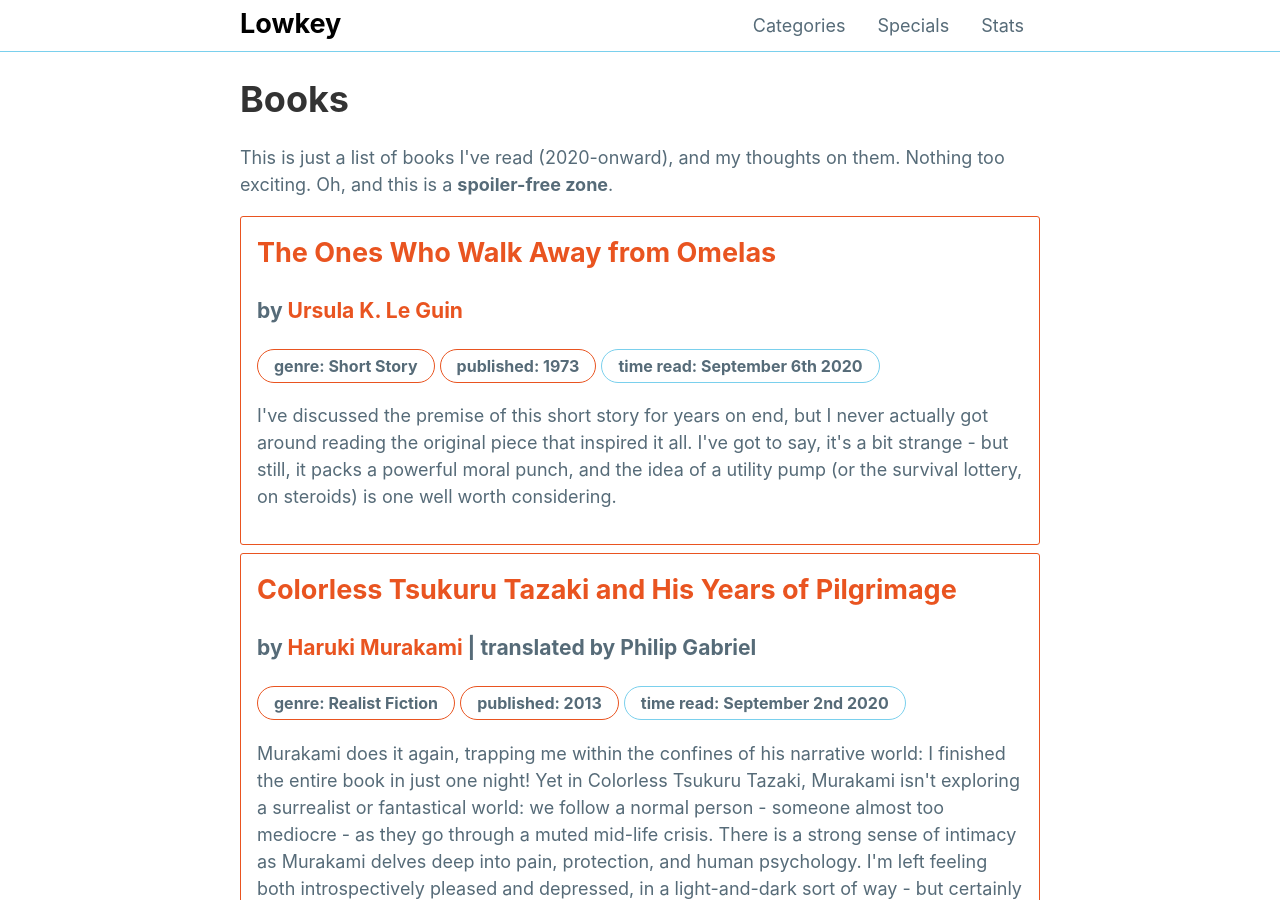
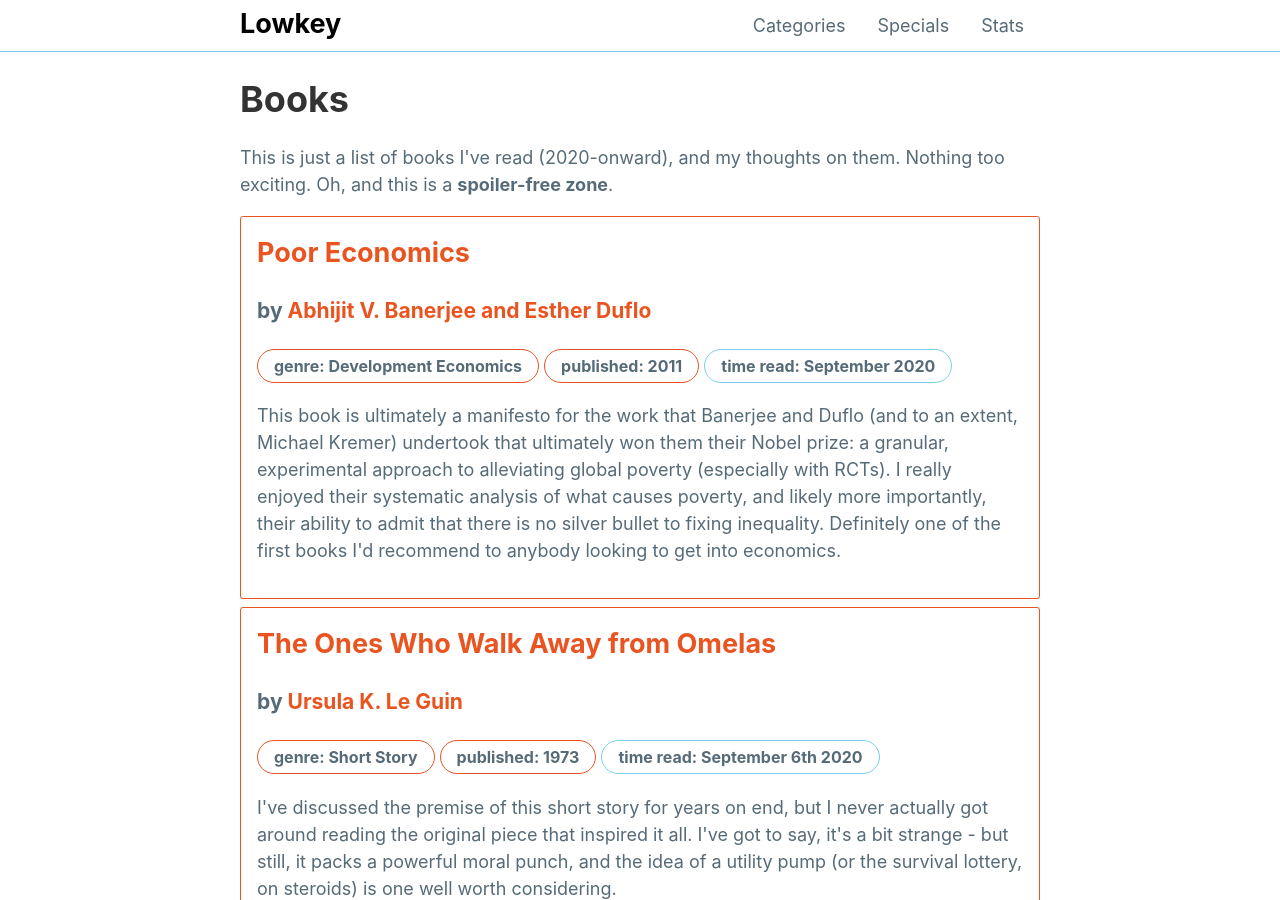
Before and after one commit to mattxwang/lowkey, a Jekyll site: the page built from stats/books.html, in a window 1280 px wide and 900 px high. Built offline with Jekyll 4.4.1, drawn with Linux system fonts in a browser that asks for light colours.

Commit message:
poor economics

```diff
--- a/_data/books.yml
+++ b/_data/books.yml
@@ -141,3 +141,11 @@ theoneswhowalkawayfromomelas:
   time_read: September 6th 2020
   thoughts: >
     I've discussed the premise of this short story for years on end, but I never actually got around reading the original piece that inspired it all. I've got to say, it's a bit strange - but still, it packs a powerful moral punch, and the idea of a utility pump (or the survival lottery, on steroids) is one well worth considering.
+pooreconomics:
+  title: Poor Economics
+  author: Abhijit V. Banerjee and Esther Duflo
+  genre: Development Economics
+  year_published: 2011
+  time_read: September 2020
+  thoughts: >
+    This book is ultimately a manifesto for the work that Banerjee and Duflo (and to an extent, Michael Kremer) undertook that ultimately won them their Nobel prize: a granular, experimental approach to alleviating global poverty (especially with RCTs). I really enjoyed their systematic analysis of what causes poverty, and likely more importantly, their ability to admit that there is no silver bullet to fixing inequality. Definitely one of the first books I'd recommend to anybody looking to get into economics.
```
